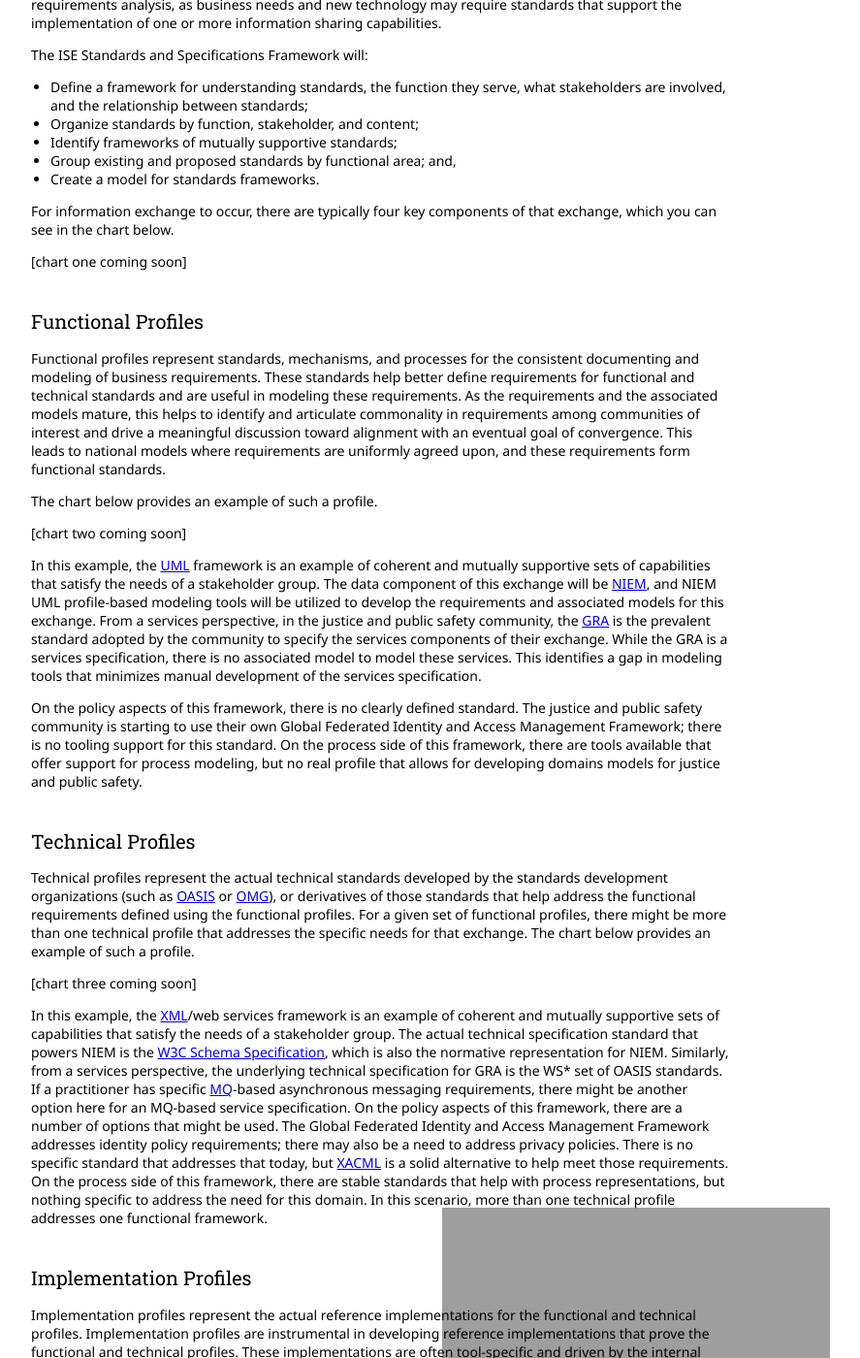
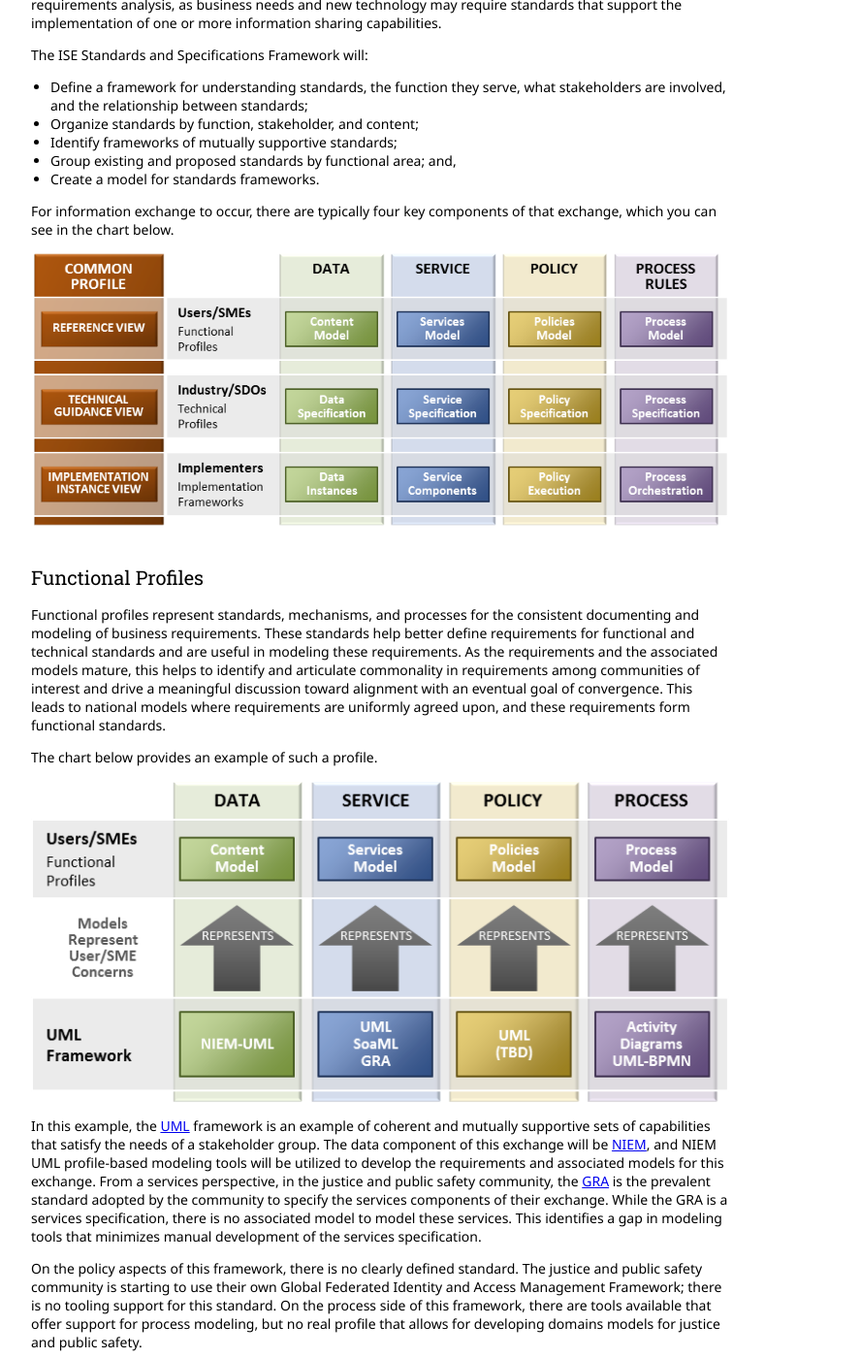
Before and after one commit to Project-Interoperability/project-interoperability.github.io, a Jekyll site: the page built from standards-specifications.md, in a window 1280 px wide and 1400 px high, scrolled down 474 px. Shown: the whole window at 97% size, without its empty margins (248-1135 px from the left). Built offline with Jekyll 4.4.1, drawn with Linux system fonts in a browser that asks for light colours; nearby versions of some CDN libraries; some of the changed text lies outside the part shown.

Commit message:
Update standards-specifications.md

```diff
--- a/standards-specifications.md
+++ b/standards-specifications.md
@@ -22,7 +22,7 @@
 
 For information exchange to occur, there are typically four key components of that exchange, which you can see in the chart below.
 
-[chart one coming soon]
+![](/images/standards1.png)
 
 ## Functional Profiles
 
@@ -30,7 +30,7 @@
 
 The chart below provides an example of such a profile.
 
-[chart two coming soon]
+![](/images/standards2.png)
 
 In this example, the [UML](http://en.wikipedia.org/wiki/Unified_Modeling_Language) framework is an example of coherent and mutually supportive sets of capabilities that satisfy the needs of a stakeholder group. The data component of this exchange will be [NIEM](http://niem.gov), and NIEM UML profile-based modeling tools will be utilized to develop the requirements and associated models for this exchange. From a services perspective, in the justice and public safety community, the [GRA](https://it.ojp.gov/gra) is the prevalent standard adopted by the community to specify the services components of their exchange. While the GRA is a services specification, there is no associated model to model these services. This identifies a gap in modeling tools that minimizes manual development of the services specification.
 
@@ -40,7 +40,7 @@
 
 Technical profiles represent the actual technical standards developed by the standards development organizations (such as [OASIS](https://www.oasis-open.org/) or [OMG](http://www.omg.org/)), or derivatives of those standards that help address the functional requirements defined using the functional profiles. For a given set of functional profiles, there might be more than one technical profile that addresses the specific needs for that exchange. The chart below provides an example of such a profile.
 
-[chart three coming soon]
+![](/images/standards3.png)
 
 In this example, the [XML](http://en.wikipedia.org/wiki/XML)/web services framework is an example of coherent and mutually supportive sets of capabilities that satisfy the needs of a stakeholder group. The actual technical specification standard that powers NIEM is the [W3C Schema Specification](http://www.w3.org/XML/Schema), which is also the normative representation for NIEM. Similarly, from a services perspective, the underlying technical specification for GRA is the WS* set of OASIS standards. If a practitioner has specific [MQ](http://en.wikipedia.org/wiki/Message_queue)-based asynchronous messaging requirements, there might be another option here for an MQ-based service specification. On the policy aspects of this framework, there are a number of options that might be used. The Global Federated Identity and Access Management Framework addresses identity policy requirements; there may also be a need to address privacy policies. There is no specific standard that addresses that today, but [XACML](http://en.wikipedia.org/wiki/XACML) is a solid alternative to help meet those requirements. On the process side of this framework, there are stable standards that help with process representations, but nothing specific to address the need for this domain. In this scenario, more than one technical profile addresses one functional framework.
 
@@ -48,6 +48,6 @@
 
 Implementation profiles represent the actual reference implementations for the functional and technical profiles. Implementation profiles are instrumental in developing reference implementations that prove the functional and technical profiles. These implementations are often tool-specific and driven by the internal development environments for the participating agencies. The below provides an example of such a profile.
 
-[chart 4 coming soon]
+![](/images/standards4.png)
 
 In this example, there might be two or more implementation profiles, but the most common ones in use are based on a [JEE](http://en.wikipedia.org/wiki/Java_Platform,_Enterprise_Edition) or [.NET](http://en.wikipedia.org/wiki/.NET_Framework) framework. The underlying tooling and development capabilities will also vary based on the framework. However, since the focus of the information sharing standards is primarily limited to the sharing of information in motion, the actual details of implementation of this framework almost becomes irrelevant.
```
